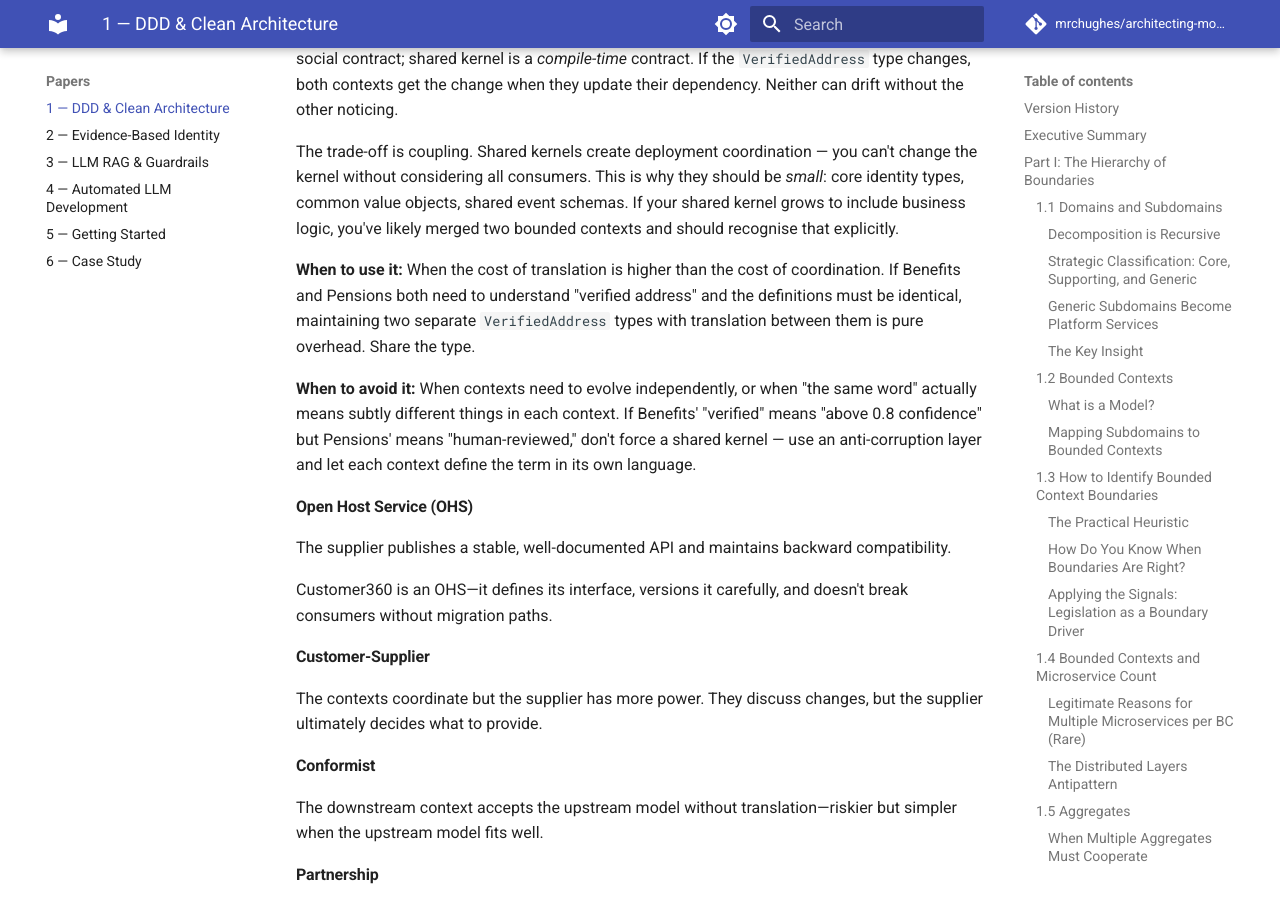
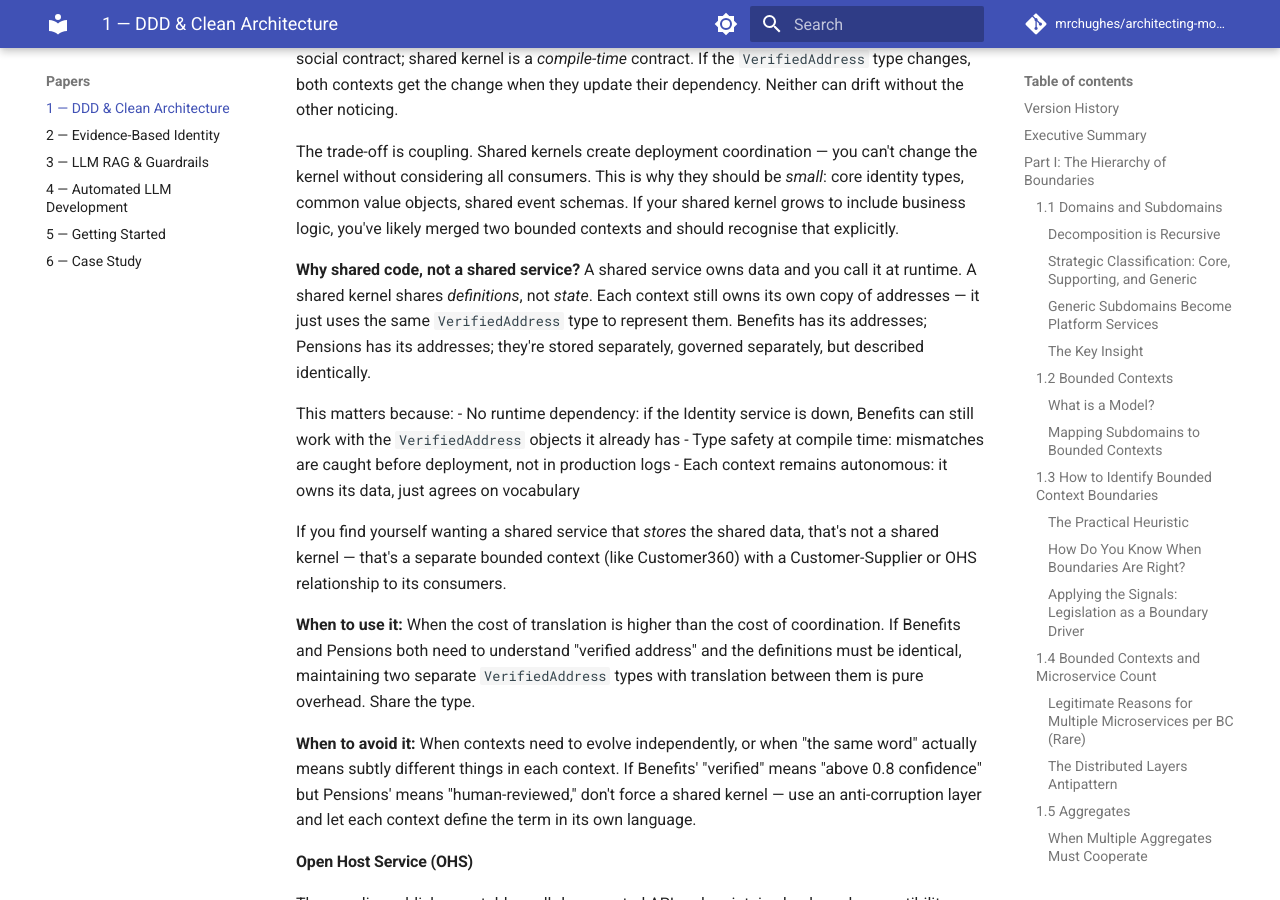
Before and after one commit to mrchughes/architecting-modern-government-services, an MkDocs documentation site: the page built from docs/Paper_1_DDD_Clean_Architecture.md, in a window 1280 px wide and 900 px high, scrolled down 19019 px. Built offline with MkDocs 1.6.1 and Material for MkDocs 9.7.7, drawn with Linux system fonts in a browser that asks for light colours; comment, search, counter and statistics services are not loaded.

Commit message:
Add 'Why shared code, not a shared service?' to Shared Kernel
- Kernel shares definitions, not state - each context owns its own data
- No runtime dependency: can work with objects you already have
- Type safety at compile time, not production logs
- If you want shared storage, that's a separate BC (Customer-Supplier/OHS)

```diff
--- a/docs/Paper_1_DDD_Clean_Architecture.md
+++ b/docs/Paper_1_DDD_Clean_Architecture.md
@@ -534,6 +534,15 @@ Customer360 is a shared kernel across benefit contexts—they all agree on what
 This is stronger than "we agree our ubiquitous languages will align." Language alignment is a social contract; shared kernel is a *compile-time* contract. If the `VerifiedAddress` type changes, both contexts get the change when they update their dependency. Neither can drift without the other noticing.
 
 The trade-off is coupling. Shared kernels create deployment coordination — you can't change the kernel without considering all consumers. This is why they should be *small*: core identity types, common value objects, shared event schemas. If your shared kernel grows to include business logic, you've likely merged two bounded contexts and should recognise that explicitly.
+
+**Why shared code, not a shared service?** A shared service owns data and you call it at runtime. A shared kernel shares *definitions*, not *state*. Each context still owns its own copy of addresses — it just uses the same `VerifiedAddress` type to represent them. Benefits has its addresses; Pensions has its addresses; they're stored separately, governed separately, but described identically.
+
+This matters because:
+- No runtime dependency: if the Identity service is down, Benefits can still work with the `VerifiedAddress` objects it already has
+- Type safety at compile time: mismatches are caught before deployment, not in production logs
+- Each context remains autonomous: it owns its data, just agrees on vocabulary
+
+If you find yourself wanting a shared service that *stores* the shared data, that's not a shared kernel — that's a separate bounded context (like Customer360) with a Customer-Supplier or OHS relationship to its consumers.
 
 **When to use it:** When the cost of translation is higher than the cost of coordination. If Benefits and Pensions both need to understand "verified address" and the definitions must be identical, maintaining two separate `VerifiedAddress` types with translation between them is pure overhead. Share the type.
 
```
Also changed, not shown: Paper_1_DDD_Clean_Architecture.md (+9 -0 lines).
